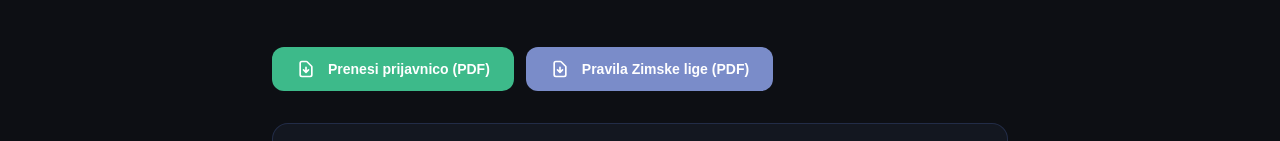
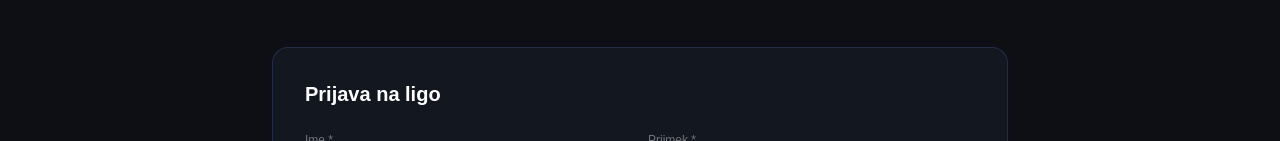
Before and after one commit to RomanEV-prog/src-rata-ta, a Next.js app: page /clanstvo/sd-fenix in a window 1280 px wide. Shown: the part 347-488 px from the top of the page. Built offline with nearby package versions, Linux system fonts and the light colour scheme; no server answers.

Commit message:
fix: odstrani PDF download gumbe, prijava gre samo prek spletnega obrazca
Co-Authored-By: Claude Sonnet 4.6 <noreply@anthropic.com>
Claude-Session: https://claude.ai/code/session_01BiJ18sPoP6WNmN69tDRAaa

```diff
--- a/app/clanstvo/sd-fenix/page.tsx
+++ b/app/clanstvo/sd-fenix/page.tsx
@@ -147,31 +147,6 @@ export default function SdFenixPage() {
           </p>
         </div>
 
-        {/* PDF dokumenti */}
-        <div className="mb-8 flex flex-wrap gap-3">
-          <a
-            href={`${BP}/prijavnica-liga-fenix.pdf`}
-            download="PRIJAVNICA LIGA FENIX.pdf"
-            className="inline-flex items-center gap-3 px-6 py-3 rounded-xl text-white text-sm font-semibold transition-all hover:brightness-110"
-            style={{ background: '#3dba8a' }}
-          >
-            <svg className="w-5 h-5 shrink-0" fill="none" stroke="currentColor" viewBox="0 0 24 24">
-              <path strokeLinecap="round" strokeLinejoin="round" strokeWidth={2} d="M12 10v6m0 0l-3-3m3 3l3-3m2 8H7a2 2 0 01-2-2V5a2 2 0 012-2h5.586a1 1 0 01.707.293l5.414 5.414a1 1 0 01.293.707V19a2 2 0 01-2 2z" />
-            </svg>
-            Prenesi prijavnico (PDF)
-          </a>
-          <a
-            href={`${BP}/pravila-zimske-lige-fenix.pdf`}
-            download="Pravila Zimske lige Fenix 2026-2027.pdf"
-            className="inline-flex items-center gap-3 px-6 py-3 rounded-xl text-white text-sm font-semibold transition-all hover:brightness-110"
-            style={{ background: '#7a8cc9' }}
-          >
-            <svg className="w-5 h-5 shrink-0" fill="none" stroke="currentColor" viewBox="0 0 24 24">
-              <path strokeLinecap="round" strokeLinejoin="round" strokeWidth={2} d="M12 10v6m0 0l-3-3m3 3l3-3m2 8H7a2 2 0 01-2-2V5a2 2 0 012-2h5.586a1 1 0 01.707.293l5.414 5.414a1 1 0 01.293.707V19a2 2 0 01-2 2z" />
-            </svg>
-            Pravila Zimske lige (PDF)
-          </a>
-        </div>
 
         {/* Forma */}
         {done ? (
```
